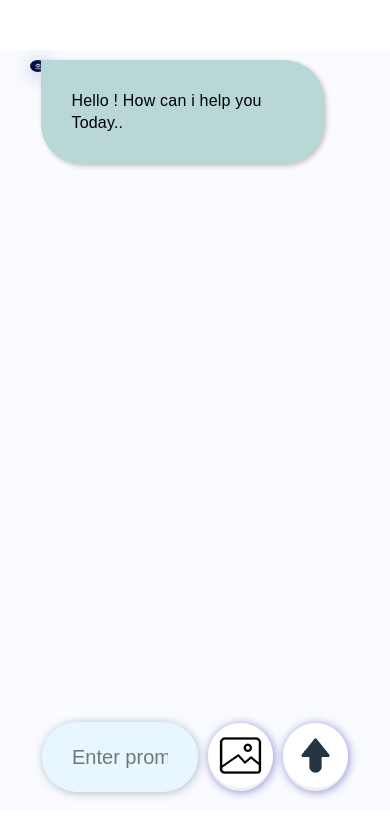
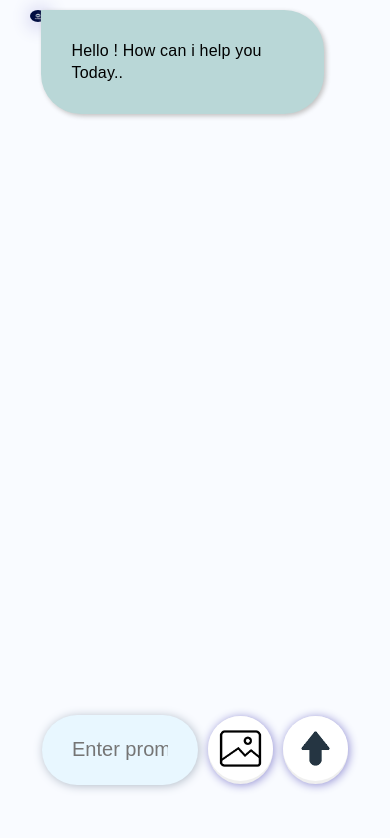
Before and after one commit to mohitHere-7/chatBot, a plain HTML site: page index.html in a window 390 px wide. Drawn offline with Linux system fonts and the light colour scheme.

Commit message:
style.css

```diff
--- a/style.css
+++ b/style.css
@@ -173,16 +173,17 @@ body{
 @media (max-width:600px){
 
     .chat-container{
-        margin-top: 50px;
+        padding-top: 30px;
         padding: 10px;
-        max-height: 80vh;
+        height: 80%;
     }
     .user-chat-box{
         width: 85%;
         left: 20%;
     }
     .prompt-area{
-        max-height: 10vh;
+        width:100%;
+        height: 20%;
     }
     .ai-chat-box{
         width: 85%;
```
